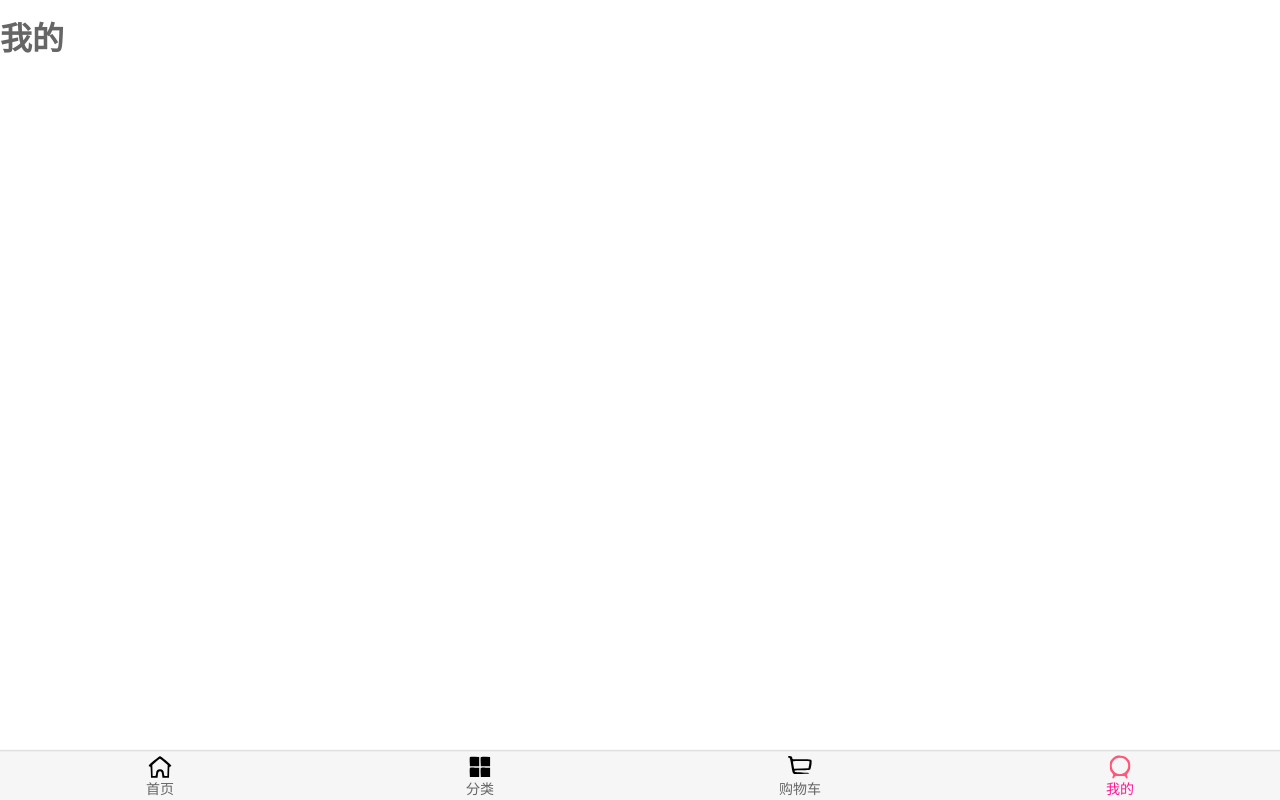
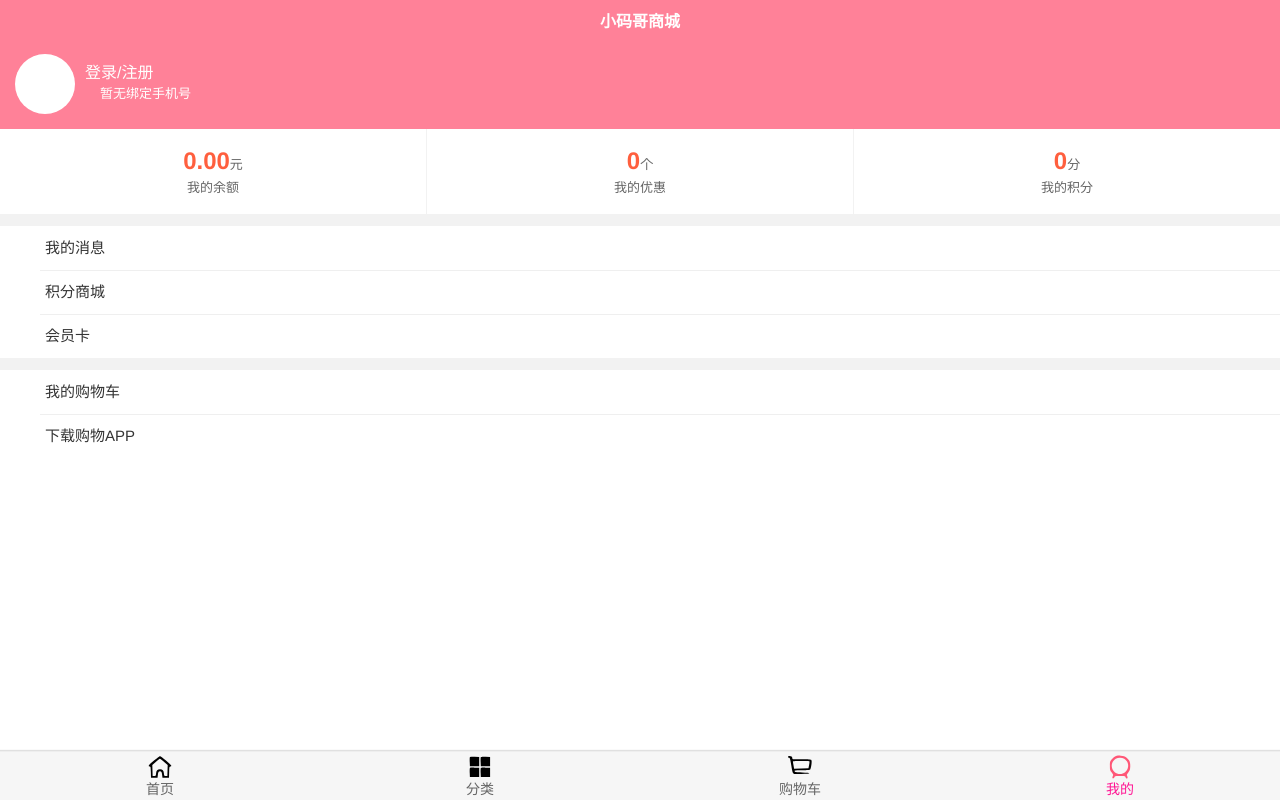
Before and after one commit to Echo-pain-killer/Graduation, a Vue app: page /profile in a window 1280 px wide. Built offline with nearby package versions, Linux system fonts and the light colour scheme; the HTML template or start-up script is replaced by a standard one.

Commit message:
个人页完成

```diff
--- a/src/views/profile/Profile.vue
+++ b/src/views/profile/Profile.vue
@@ -1,15 +1,109 @@
 <template>
-  <div>
-    <h1>我的</h1>
+  <div id="profile">
+    <nav-bar class="nav-bar"><div slot="center">小码哥商城</div></nav-bar>
+    <!--1.单独封装一个组件: 利用slot知识点-->
+    <UserInfo></UserInfo>
+
+    <!--2.没有单独封装: 不同的地方太多, 需要传过多的参数-->
+    <section class="account">
+      <div class="account-item">
+        <div class="number">
+          <span class="balance">0.00</span>元
+        </div>
+        <div class="account-info">我的余额</div>
+      </div>
+      <div class="account-item">
+        <div class="number">
+          <span class="balance">0</span>个
+        </div>
+        <div class="account-info">我的优惠</div>
+      </div>
+      <div class="account-item">
+        <div class="number">
+          <span class="balance">0</span>分
+        </div>
+        <div class="account-info">我的积分</div>
+      </div>
+    </section>
+
+    <!--3.封装成一个整体-->
+    <list-view :list-data="orderList" class="order-list"></list-view>
+    <list-view :list-data="serviceList" class="service-list"></list-view>
   </div>
 </template>
 
 <script>
-   export default {
-   name:'profile'
-}
+  import UserInfo from './childComps/UserInfo'
+  import ListView from './childComps/ListView'
+  import NavBar from 'components/common/navbar/NavBar'
+
+	export default {
+		name: "Profile",
+    components: {
+		  UserInfo, ListView, NavBar
+    },
+    data: function () {
+		  return {
+		    orderList: [
+          {icon: '#order', iconColor: '#ff8198', info: '我的消息'},
+          {icon: '#point', iconColor: '#fc7b53', info: '积分商城'},
+          {icon: '#vip', iconColor: '#ffc636', info: '会员卡'},
+        ],
+        serviceList: [
+          {icon: '#service', iconColor: '#ff8198', info: '我的购物车'},
+          {icon: '#download', iconColor: '#ff8198', info: '下载购物APP'},
+        ]
+      }
+    },
+    mounted: function () {
+    }
+	}
 </script>
 
 <style scoped>
+  #profile {
+    background-color: #f2f2f2;
+  }
+
+  .nav-bar {
+    background-color: var(--color-tint);
+    font-weight: 700;
+    color: #fff;
+  }
+
+  .account {
+    display: flex;
+  }
+
+  .account-item {
+    width: 100%;
+    background-color: #fff;
+    margin-right: 1px;
+    text-align: center;
+  }
+
+  .account-item:last-of-type {
+    margin-right: 0;
+  }
+
+  .account-item {
+    color: #666;
+    font-size: 13px;
+    padding: 18px;
+  }
+
+  .account-item .balance {
+    font-size: 24px;
+    font-weight: 700;
+    color: #ff5f3e;
+  }
+
+  .account-info {
+    margin-top: 6px;
+  }
+
+  .order-list, .service-list {
+    margin-top: 12px;
+  }
 
 </style>
--- /dev/null
+++ b/src/views/profile/childComps/ListView.vue
@@ -0,0 +1,60 @@
+<template>
+    <div id="list">
+      <div v-for="(item, index) in listData" :key="index" class="item">
+        <span class="icon">
+          <svg :fill="item.iconColor"><use :xlink:href="item.icon"></use></svg>
+        </span>
+        <div class="info">{{item.info}}</div>
+      </div>
+    </div>
+</template>
+
+<script>
+	export default {
+		name: "ListView",
+    props: {
+		  listData: {
+		    type: Array,
+        default: function () {
+          return []
+        }
+      }
+    }
+	}
+</script>
+
+<style scoped>
+  #list {
+    background-color: #fff;
+    font-size: 15px;
+    color: #333;
+  }
+
+  #list .item {
+    height: 44px;
+    line-height: 44px;
+    position: relative;
+  }
+
+  .icon svg {
+    width: 18px;
+    height: 18px;
+  }
+
+  .item .icon {
+    margin-top: 10px;
+    position: absolute;
+    left: 16px;
+    top: -7px;
+  }
+
+  .item .info {
+    margin-left: 40px;
+    border-bottom: 1px solid rgba(100, 100, 100, .1);
+    padding-left: 5px;
+  }
+
+  .item:last-of-type .info {
+    border-bottom: none;
+  }
+</style>
--- /dev/null
+++ b/src/views/profile/childComps/UserInfo.vue
@@ -0,0 +1,76 @@
+<template>
+  <div id="user-info">
+    <a href="#" class="clear-fix">
+      <slot name="user-icon">
+        <svg class="privateImage-svg left">
+          <use xmlns:xlink="http://www.w3.org/1999/xlink" xlink:href="#avatar-default"></use>
+        </svg>
+      </slot>
+      <div class="login-info left">
+        <slot name="user-nickname">
+          <div>登录/注册</div>
+        </slot>
+        <div class="phone">
+          <span>
+            <svg data-v-735ff1be="" fill="#fff" class="icon-mobile"><use data-v-735ff1be="" xmlns:xlink="http://www.w3.org/1999/xlink" xlink:href="#mobile"></use></svg>
+          </span>
+          <slot name="user-phone">暂无绑定手机号</slot>
+        </div>
+      </div>
+      <svg data-v-735ff1be="" fill="#fff" class="arrow-svg right"><use data-v-735ff1be="" xmlns:xlink="http://www.w3.org/1999/xlink" xlink:href="#arrow-right"></use></svg>
+    </a>
+  </div>
+</template>
+
+<script>
+	export default {
+		name: "UserInfo"
+	}
+</script>
+
+<style scoped>
+  #user-info {
+    background-color: var(--color-tint);
+    padding: 15px;
+    margin-top: -5px;
+  }
+
+  #user-info .privateImage-svg {
+    width: 60px;
+    height: 60px;
+    background-color: #fff;
+    border-radius: 30px;
+  }
+
+  .left {
+    float: left;
+  }
+
+  #user-info .arrow-svg {
+    width: 11px;
+    height: 22px;
+    margin-top: 18px;
+  }
+
+  #user-info .login-info {
+    color: #fff;
+    margin: 10px 0 0 10px;
+  }
+
+  #user-info .login-info .phone {
+    position: relative;
+
+    font-size: 13px;
+    margin-top: 5px;
+    margin-left: 15px;
+    font-weight: 300;
+  }
+
+  #user-info .login-info .phone .icon-mobile {
+    position: absolute;
+    width: 12px;
+    height: 18px;
+    left: -15px;
+    top: 0px;
+  }
+</style>
```
